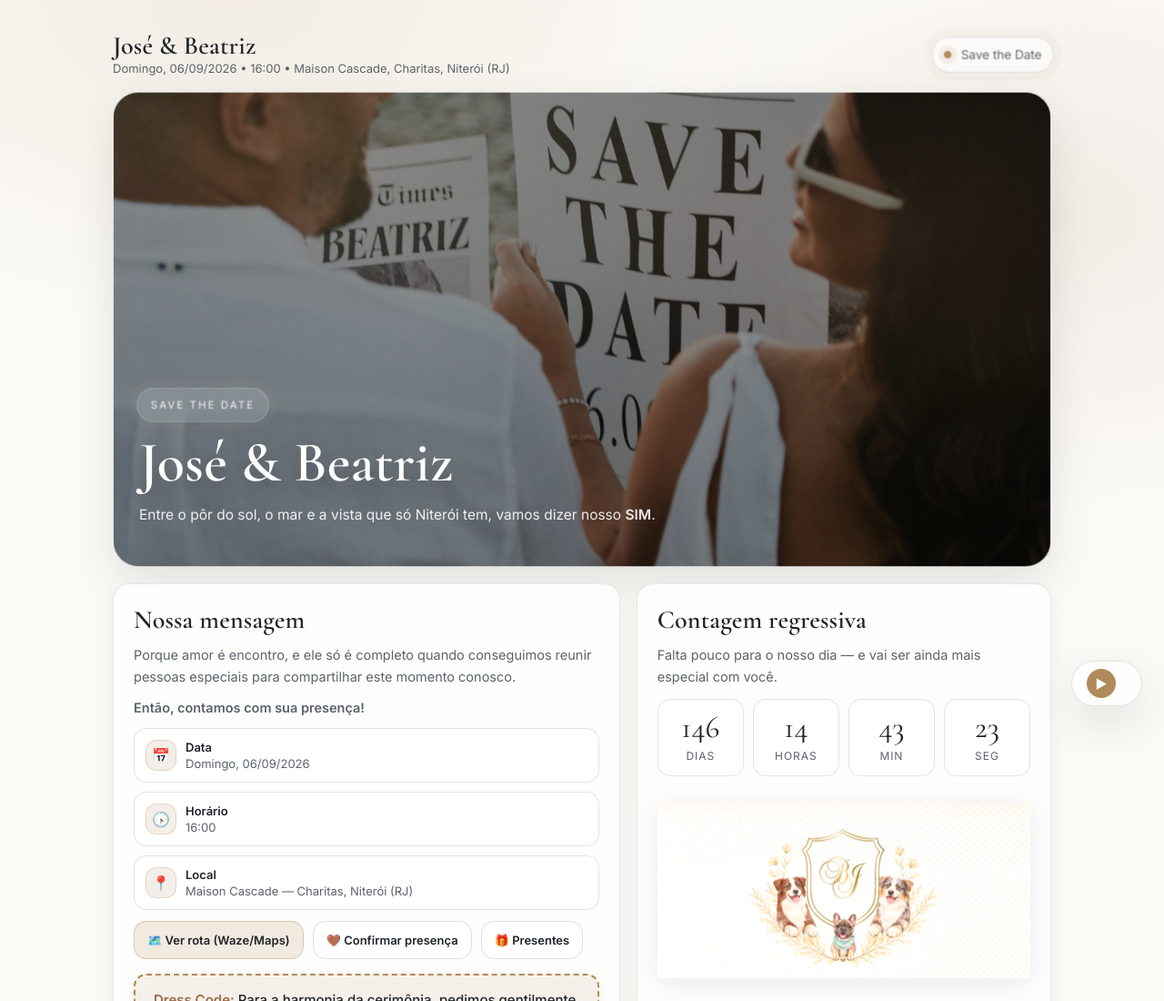
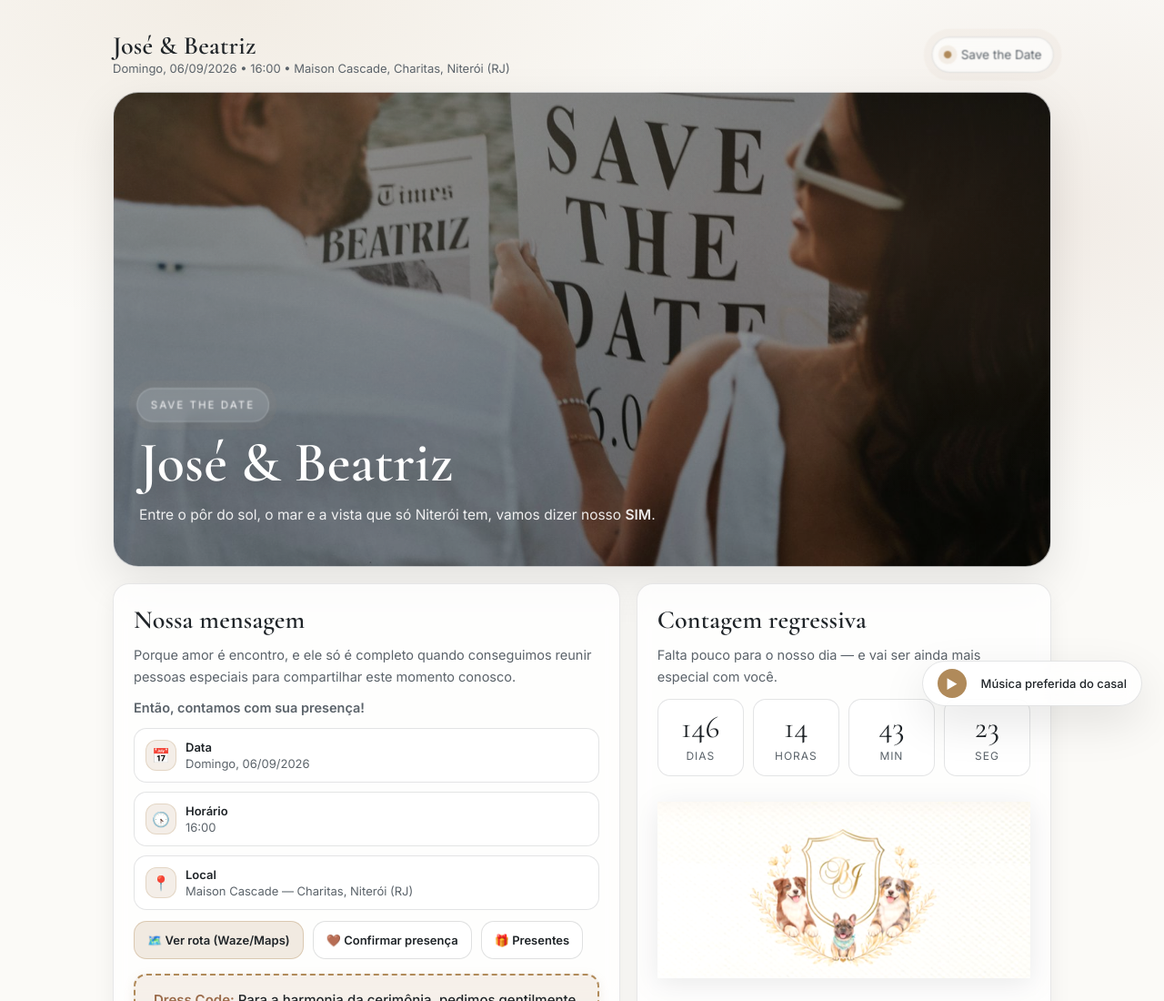
Before and after one commit to joseaugustopaivajr/casamento, a website built with webpack: page index.html in a window 1280 px wide. Shown: the top 1100 px of the page at 91% size. Built offline with nearby package versions, Linux system fonts and the light colour scheme.

Commit message:
Refine music control styles: update max-width transitions and add hover border color.

```diff
--- a/index.html
+++ b/index.html
@@ -158,15 +158,14 @@
       font-size: 13px;
       font-weight: 500;
       color: var(--text);
-      max-width: 0;
+      max-width: 200px;
       overflow: hidden;
       white-space: nowrap;
       transition: max-width 0.5s ease, margin 0.5s ease;
-      margin-left: 0;
+      margin-left: 4px;
     }
-    .music-control:hover .label-music {
-      max-width: 200px;
-      margin-left: 4px;
+    .music-control:hover {
+      border-color: var(--accent);
     }
     @keyframes pulse-music {
       0% { box-shadow: 0 0 0 0 rgba(176,138,90, 0.4); }
```
Also changed, not shown: presentes.html (+4 -5 lines).
